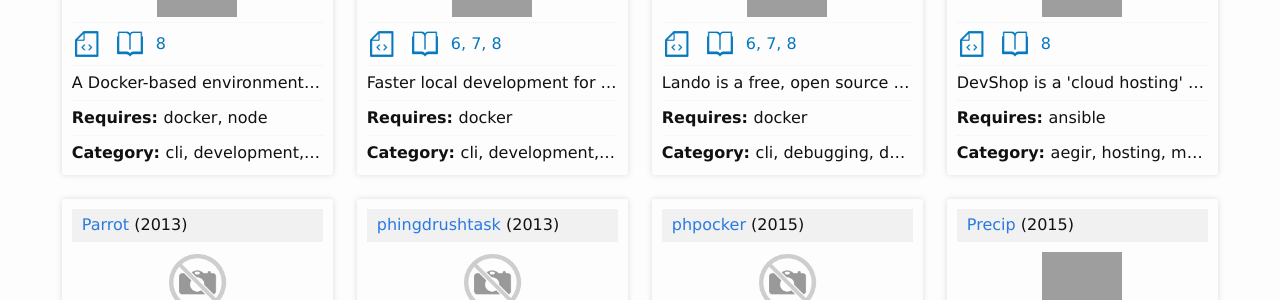
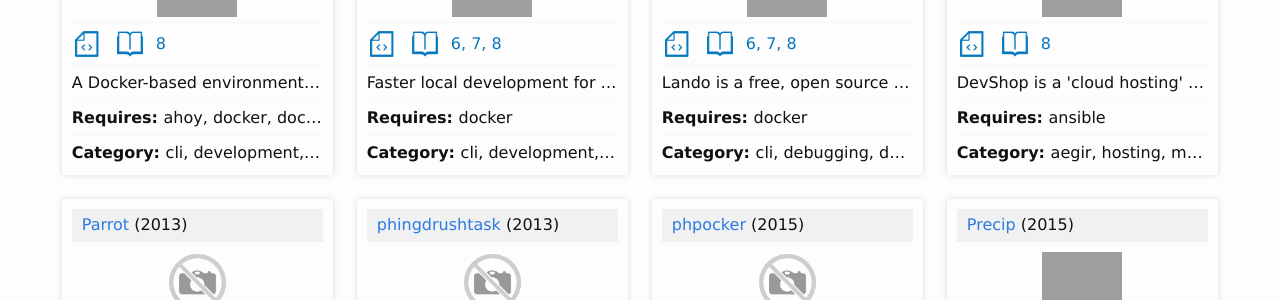
Before and after one commit to drupaltools/drupaltools.github.io, a Jekyll site: the page built from index.html, in a window 1280 px wide and 900 px high, scrolled down 4615 px, cut to the strip 152-452 px from the top of the window. Built offline with Jekyll 4.4.1, drawn with Linux system fonts in a browser that asks for light colours; grey boxes are pictures that could not be loaded.

Commit message:
Add Humpback tool

```diff
--- a/_data/projects/humpback.yml
+++ b/_data/projects/humpback.yml
@@ -12,12 +12,14 @@
 
 requires:
   - docker
-  - node
+  - docker-compose
+  - ahoy
 drupal_versions:
   - 8
 category:
   - docker
   - development
   - cli
+  - scaffolding
 tags:
   - popular
```
